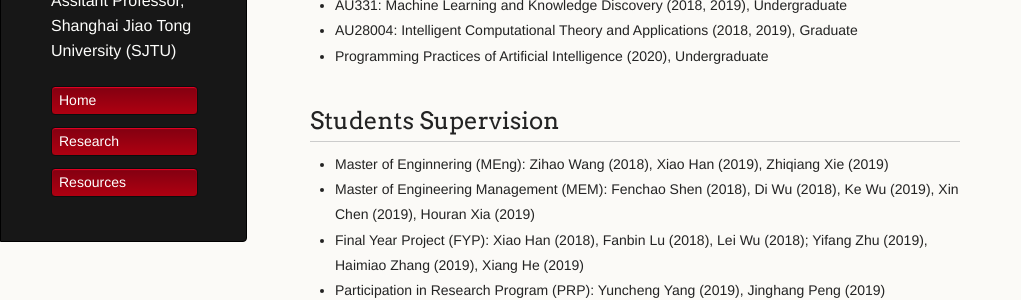
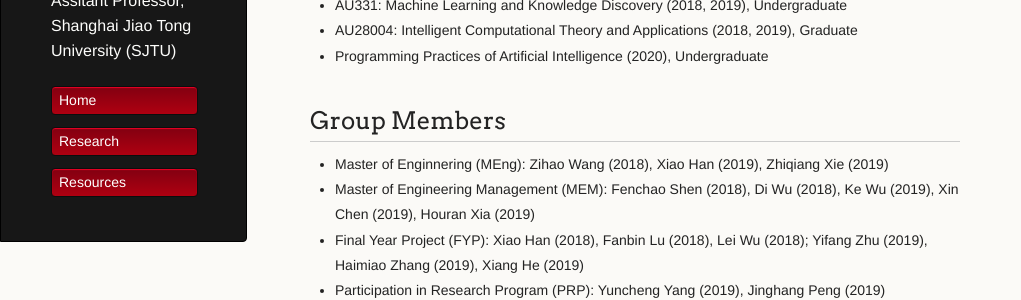
Before and after one commit to hellotem/enmeitu.github.io, a Jekyll site: the page built from index.md, in a window 1280 px wide and 900 px high, scrolled down 576 px. Shown: the part 341-641 px from the top of the window, without its empty margins (0-1021 px from the left). Built offline with Jekyll 4.4.1, drawn with Linux system fonts in a browser that asks for light colours.

Commit message:
Update index.md

```diff
--- a/index.md
+++ b/index.md
@@ -36,7 +36,7 @@ Enmei obtained his PhD degree from [Shanghai Jiao Tong University (SJTU)](http:/
 * AU28004: Intelligent Computational Theory and Applications (2018, 2019), Graduate
 * Programming Practices of Artificial Intelligence (2020), Undergraduate
 
-## Students Supervision
+## Group Members
 * Master of Enginnering (MEng): Zihao Wang (2018), Xiao Han (2019), Zhiqiang Xie (2019)
 * Master of Engineering Management (MEM): Fenchao Shen (2018), Di Wu (2018), Ke Wu (2019), Xin Chen (2019), Houran Xia (2019)
 * Final Year Project (FYP): Xiao Han (2018), Fanbin Lu (2018), Lei Wu (2018); Yifang Zhu (2019), Haimiao Zhang (2019), Xiang He (2019)
```
